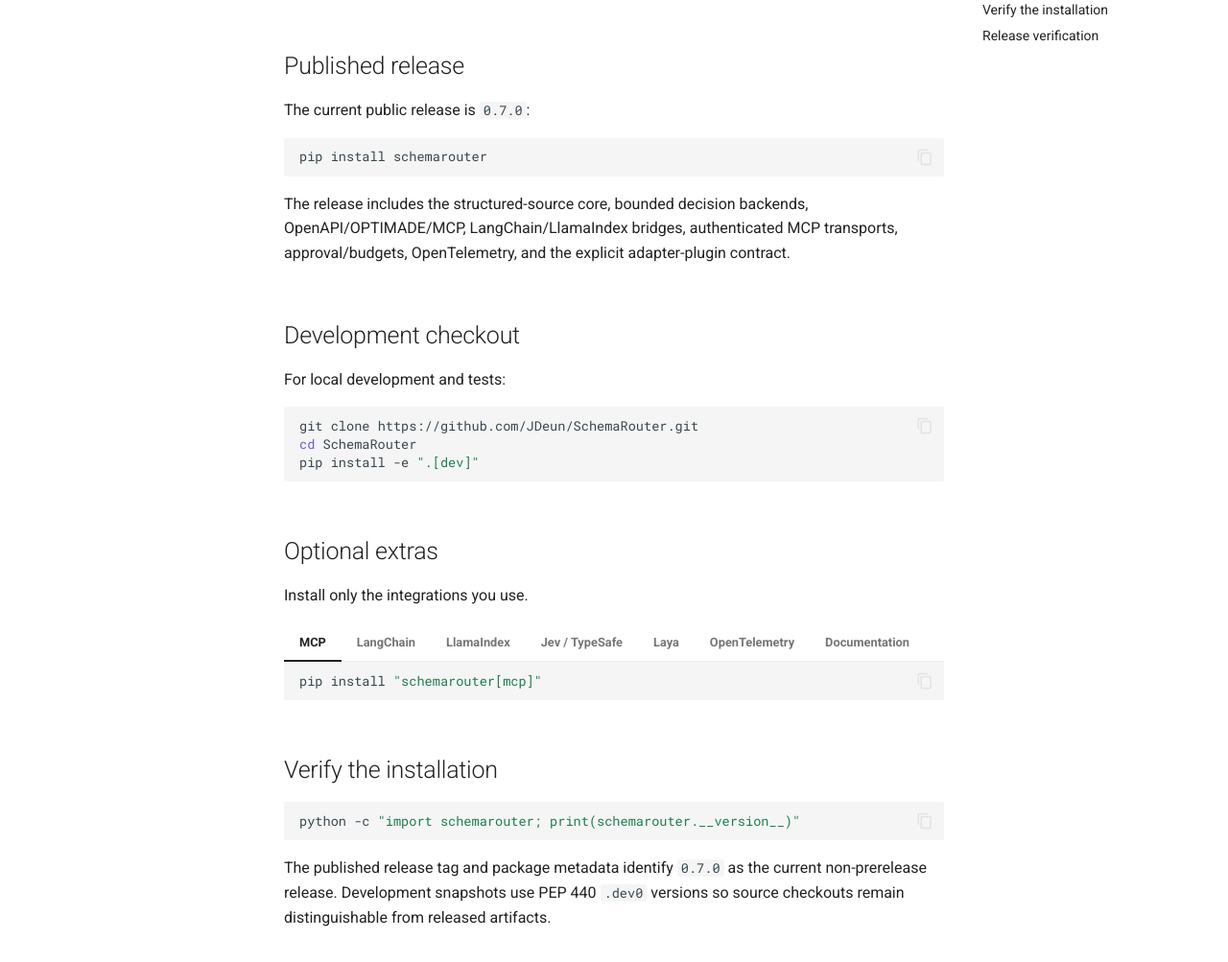
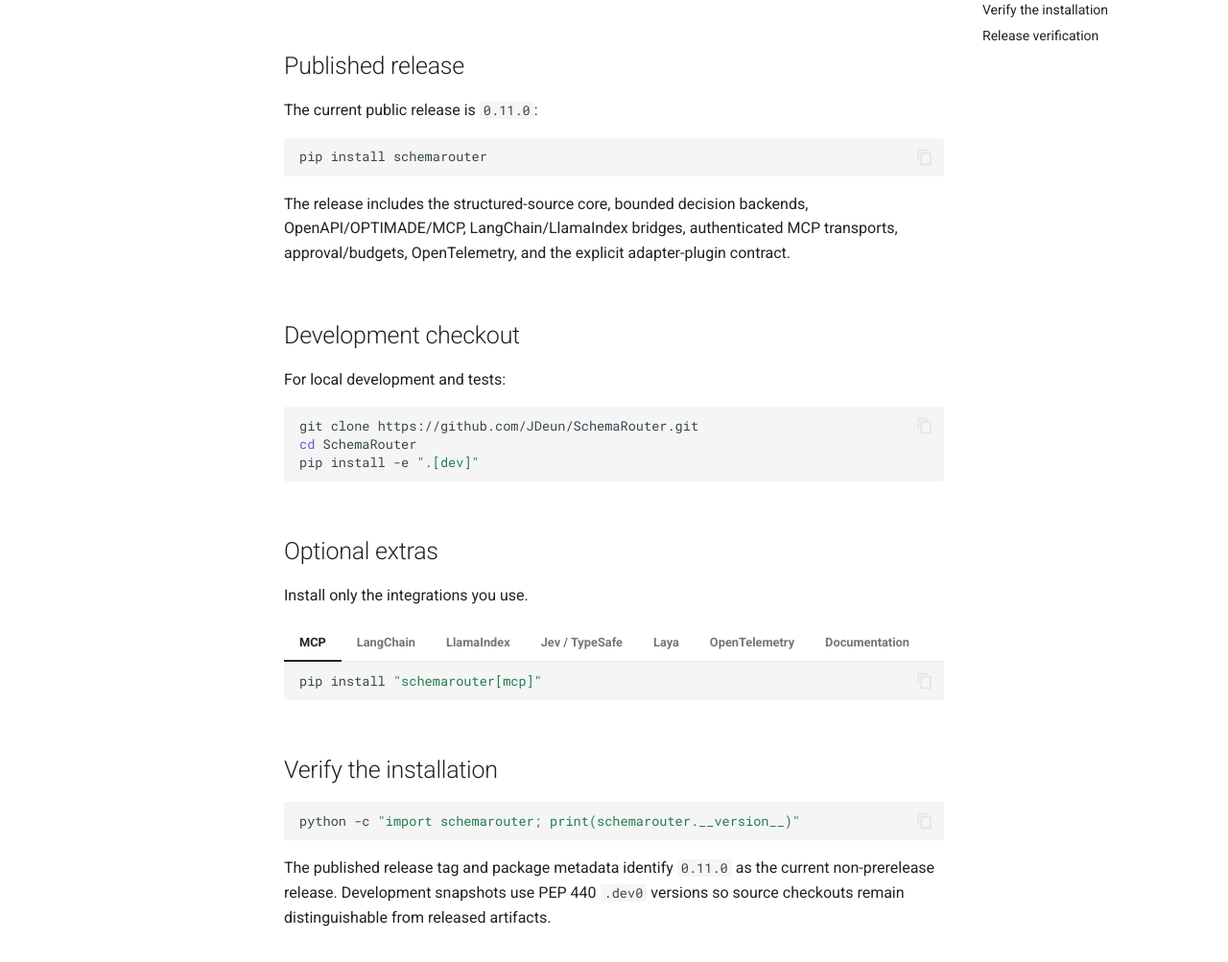
Before and after one commit to JDeun/SchemaRouter, an MkDocs documentation site: the page built from docs/getting-started/installation.md, in a window 1280 px wide and 1400 px high. Shown: the part 273-1276 px from the top of the window at 96% size. Built offline with MkDocs 1.6.1 and Material for MkDocs 9.7.7, drawn with Linux system fonts in a browser that asks for light colours; comment, search, counter and statistics services are not loaded.

Commit message:
docs: align installation guide with 0.11.0

````diff
--- a/docs/getting-started/installation.md
+++ b/docs/getting-started/installation.md
@@ -4,7 +4,7 @@
 
 ## Published release
 
-The current public release is `0.7.0`:
+The current public release is `0.11.0`:
 
 ```bash
 pip install schemarouter
@@ -77,7 +77,7 @@
 python -c "import schemarouter; print(schemarouter.__version__)"
 ```
 
-The published release tag and package metadata identify `0.7.0` as the current non-prerelease
+The published release tag and package metadata identify `0.11.0` as the current non-prerelease
 release. Development snapshots use PEP 440 `.dev0` versions so source checkouts remain
 distinguishable from released artifacts.
 
````
